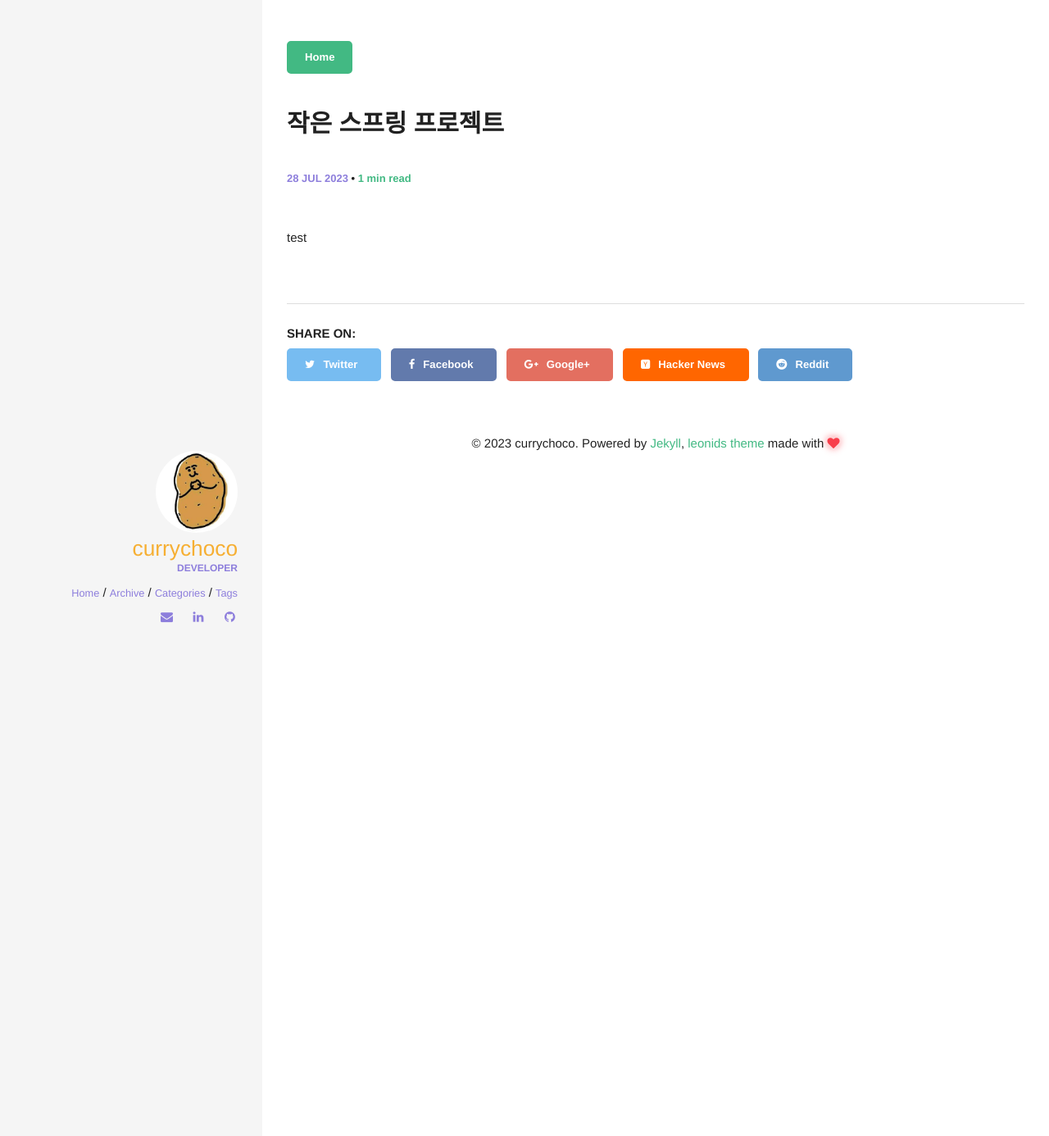
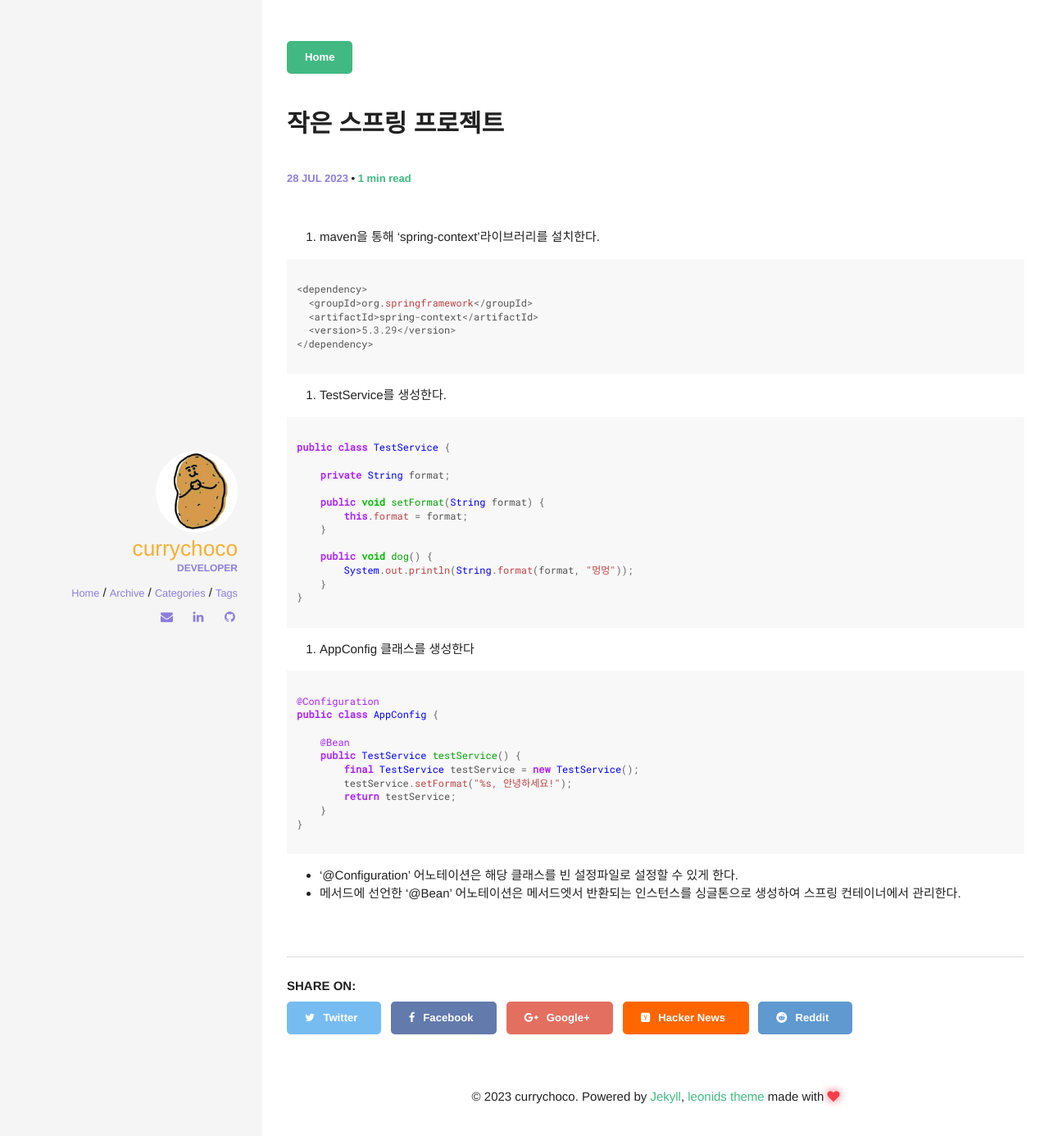
Before and after one commit to currychoco/currychoco.github.io, a Jekyll site: the page built from _posts/2023-07-28-작은 스프링 프로젝트.md, in a window 1280 px wide. Shown: the top 1386 px of the page at 82% size. Built offline with Jekyll 4.4.1, drawn with Linux system fonts in a browser that asks for light colours; comment, search, counter and statistics services are not loaded.

Commit message:
Update 2023-07-28-작은 스프링 프로젝트.md

````diff
--- a/_posts/2023-07-28-작은 스프링 프로젝트.md
+++ b/_posts/2023-07-28-작은 스프링 프로젝트.md
@@ -5,5 +5,53 @@ categories: [spring]
 comments: true
 ---
 
+1. maven을 통해 'spring-context'라이브러리를 설치한다.
 
-test
+```java
+
+<dependency>
+  <groupId>org.springframework</groupId>
+  <artifactId>spring-context</artifactId>
+  <version>5.3.29</version>
+</dependency>
+
+```
+
+2. TestService를 생성한다.
+
+```java
+
+public class TestService {
+
+    private String format;
+
+    public void setFormat(String format) {
+        this.format = format;
+    }
+
+    public void dog() {
+        System.out.println(String.format(format, "멍멍"));
+    }
+}
+
+```
+
+3. AppConfig 클래스를 생성한다
+
+```java
+
+@Configuration
+public class AppConfig {
+
+    @Bean
+    public TestService testService() {
+        final TestService testService = new TestService();
+        testService.setFormat("%s, 안녕하세요!");
+        return testService;
+    }
+}
+
+```
+
+- '@Configuration' 어노테이션은 해당 클래스를 빈 설정파일로 설정할 수 있게 한다.
+- 메서드에 선언한 '@Bean' 어노테이션은 메서드엣서 반환되는 인스턴스를 싱글톤으로 생성하여 스프링 컨테이너에서 관리한다.
````
